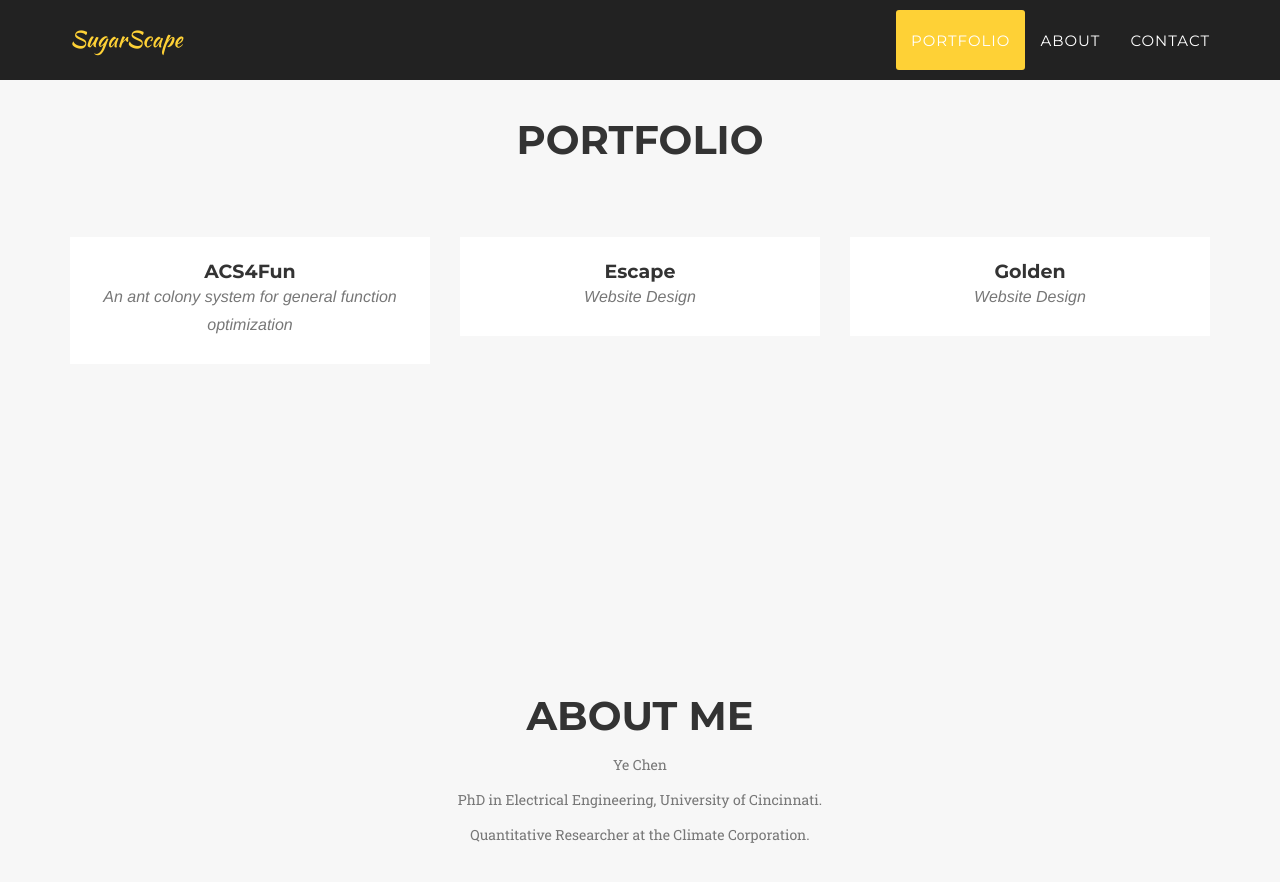
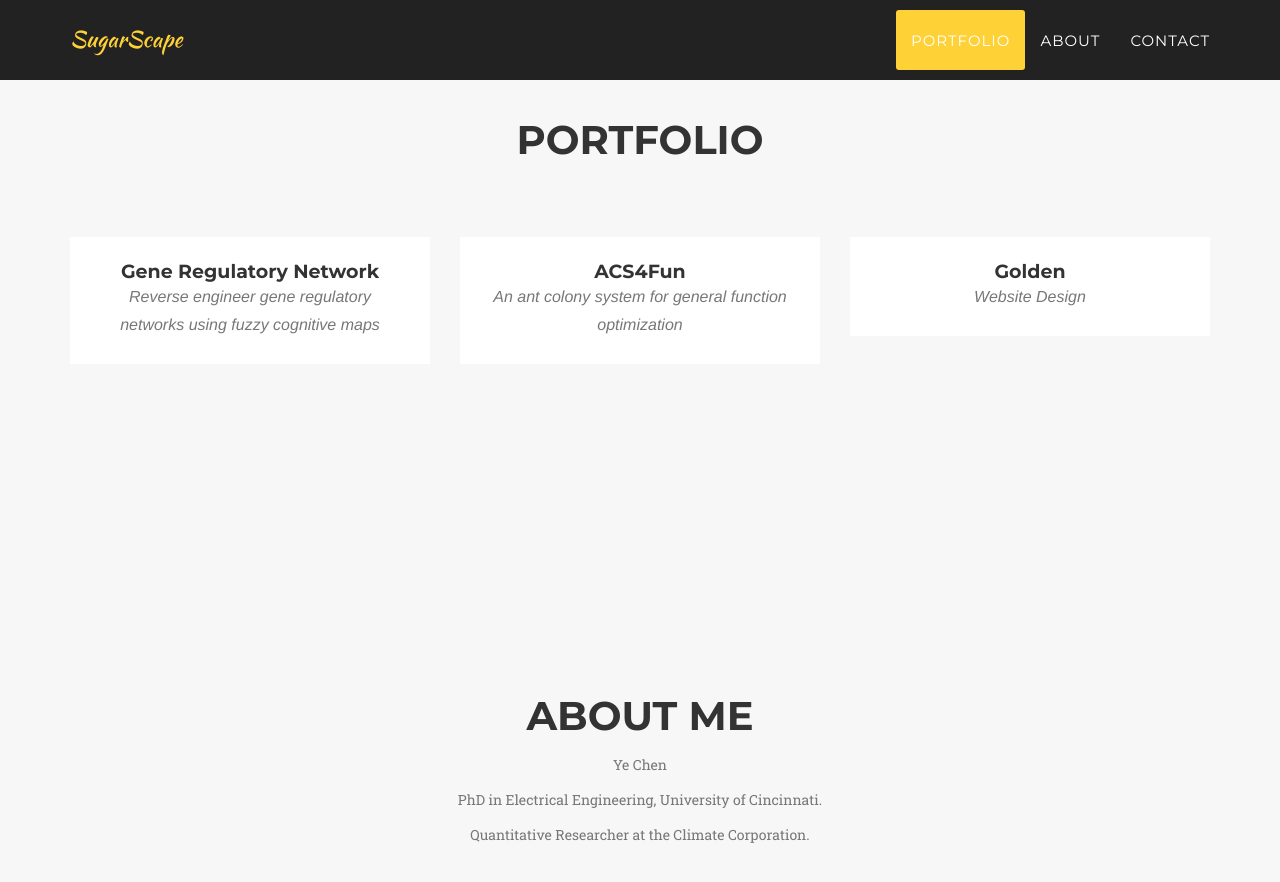
Before and after one commit to chenye/chenye.github.io, a Jekyll site: the page built from _posts/2014-07-17-project-2.markdown, in a window 1280 px wide and 900 px high, scrolled down 740 px. Shown: the top 882 px of the window. Built offline with Jekyll 4.4.1, drawn with Linux system fonts in a browser that asks for light colours; some web fonts are replaced; some of the changed lines change nothing that is shown.

Commit message:
Update project 2.

```diff
--- a/_posts/2014-07-17-project-2.markdown
+++ b/_posts/2014-07-17-project-2.markdown
@@ -1,15 +1,15 @@
 ---
-title: Escape
-subtitle: Website Design
+title: Gene Regulatory Network
+subtitle: Reverse engineer gene regulatory networks using fuzzy cognitive maps
 layout: default
 modal-id: 2
-date: 2014-07-17
-img: escape.png
-thumbnail: escape-thumbnail.png
+date: 2015-09-01
+img: gene-regulatory-network.png
+thumbnail: gene-regulatory-network.png
 alt: image-alt
-project-date: April 2014
-client: Start Bootstrap
-category: Web Development
-description: Lorem ipsum dolor sit amet, usu cu alterum nominavi lobortis. At duo novum diceret. Tantas apeirian vix et, usu sanctus postulant inciderint ut, populo diceret necessitatibus in vim. Cu eum dicam feugiat noluisse.
+project-date: September 2013
+github: no
+category: Optimization and applications
+description: We developed a learning algorithm to learn fuzzy cognitive maps with hundreds of nodes. The method is applied to construct gene regulatory networks.
 
 ---
```
Also changed, not shown: img/portfolio/gene-regulatory-network.png (added).
